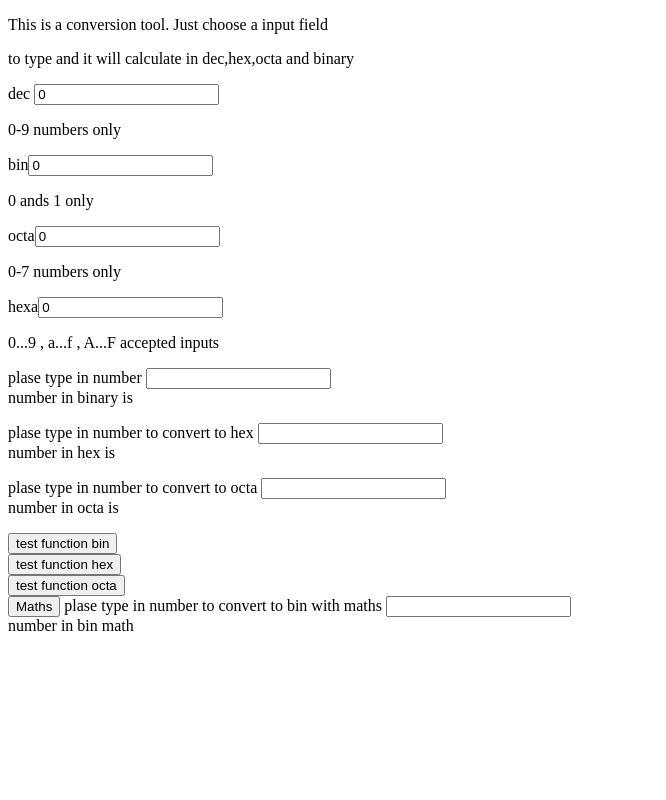
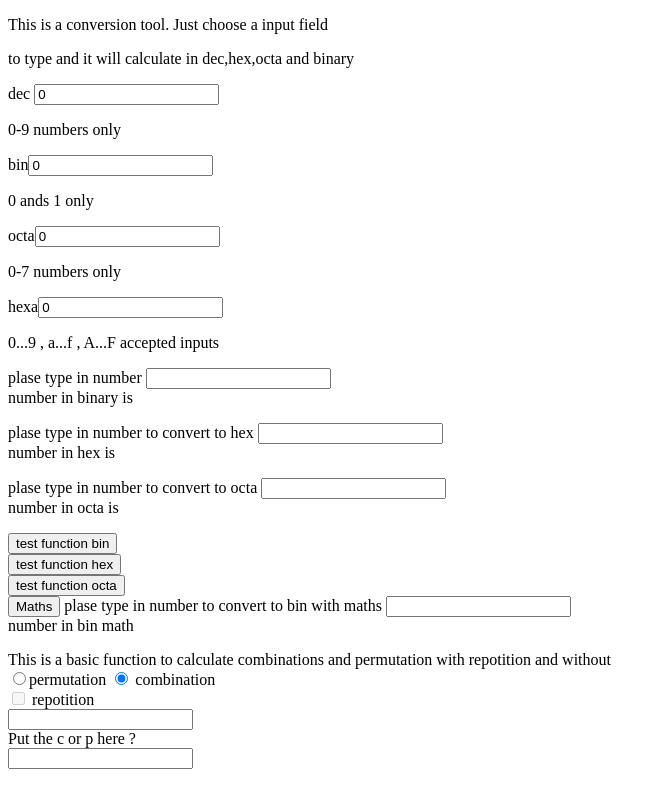
Before and after one commit to JamiHannus/DevBasicSkills2019-7, a plain HTML site: page index.html in a window 1280 px wide. Shown: the whole page, without its empty margins (0-666 px from the left). Drawn offline with Linux system fonts and the light colour scheme.

Commit message:
added link to task 3 and some buttons and inputs no changes to the original version

```diff
--- a/index.html
+++ b/index.html
@@ -83,11 +83,33 @@
         </div>
     </div>
 </div>
+<div>
+    <div>
+        This is a basic function to calculate combinations and permutation with repotition and without
+    </div>
+    <div>
+        <div>
+            <input type="radio" name="comb_or_perm" value="permutation">permutation
+            <input onchange="repotionAllowed()" type="radio" name="comb_or_perm" value="combination" checked> combination
+        </div>
+        <div>
+            <input type="checkbox" name="rep_box" value="repotition" disabled > repotition
+        </div>
+        <div>
+            <input type="number" name="1_number_tk3" id="1_number_for_task3">
 
+        </div>
+        <div>
+            Put the c or p here ?
+        </div>
+        <div>
+            <input type="number" name="2_number_tk3" id="2_number_for_task3">
+        </div>
+    </div>
+</div>
 
 </body>
 
 
-<script type="text/javascript" src="Task 1 and 2.js">
-hello
-</script>
+<script type="text/javascript" src="Task 1 and 2.js"></script>
+<script src="task 3.js"></script>
```
